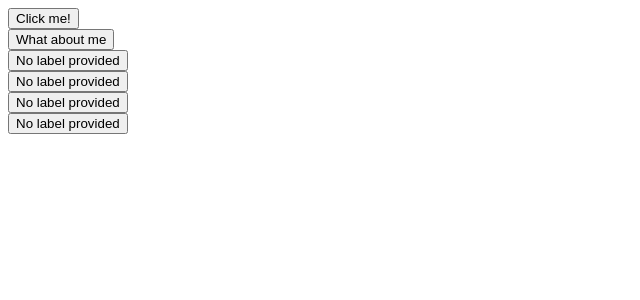
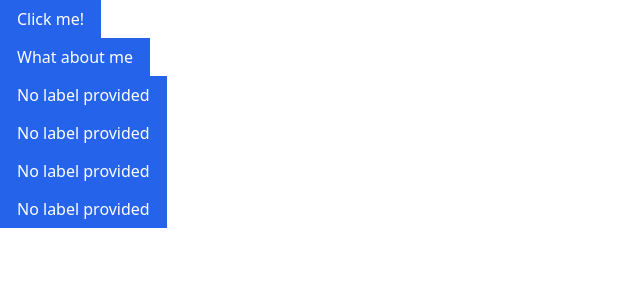
Before and after one commit to stefanstax/mrwr-comps, a React (Create React App) app: page / in a window 1280 px wide. Shown: the top 300 px of the page, without its empty margins (0-640 px from the left). Built offline with nearby package versions, Linux system fonts and the light colour scheme.

Commit message:
Tailwind addition | Button comp & more

```diff
--- a/package.json
+++ b/package.json
@@ -35,5 +35,10 @@
       "last 1 firefox version",
       "last 1 safari version"
     ]
+  },
+  "devDependencies": {
+    "autoprefixer": "^10.4.14",
+    "postcss": "^8.4.23",
+    "tailwindcss": "^3.3.1"
   }
 }
--- /dev/null
+++ b/postcss.config.js
@@ -0,0 +1,6 @@
+module.exports = {
+  plugins: {
+    tailwindcss: {},
+    autoprefixer: {},
+  },
+}
--- a/src/App.js
+++ b/src/App.js
@@ -4,7 +4,7 @@ const App = () => {
   return (
     <>
       <div>
-        <Button label="Click me!"></Button>
+        <Button label="Click me!" danger success></Button>
       </div>
       <div>
         <Button>What about me</Button>
--- a/src/Button.js
+++ b/src/Button.js
@@ -1,4 +1,5 @@
 import React from "react";
+import PropTypes from "prop-types";
 
 const Button = ({
   label,
@@ -11,7 +12,36 @@ const Button = ({
   outline,
   rounded,
 }) => {
-  return <button>{label || children || "No label provided"}</button>;
+  const primaryButton =
+    "px-4 py-1.5 border border-blue-600 bg-blue-600 text-white";
+
+  const secondaryButton = "";
+  const successButton = "";
+  const warningButton = "";
+  const dangerButton = "";
+
+  return (
+    <button className={primaryButton}>
+      {label || children || "No label provided"}
+    </button>
+  );
+};
+
+Button.propTypes = {
+  checkVariationValue: ({ primary, secondary, success, warning, danger }) => {
+    const count =
+      Number(!!primary) +
+      Number(!!secondary) +
+      Number(!!success) +
+      Number(!!warning) +
+      Number(!!danger);
+
+    if (count > 1) {
+      return new Error(
+        "Only one of primary, secondary, success, danger can be true"
+      );
+    }
+  },
 };
 
 export default Button;
--- /dev/null
+++ b/src/index.css
@@ -0,0 +1,3 @@
+@tailwind base;
+@tailwind components;
+@tailwind utilities;
--- a/src/index.js
+++ b/src/index.js
@@ -1,6 +1,7 @@
 import React from "react";
 import ReactDOM from "react-dom/client";
 import App from "./App";
+import "./index.css";
 
 const el = document.getElementById("root");
 const root = ReactDOM.createRoot(el);
--- /dev/null
+++ b/tailwind.config.js
@@ -0,0 +1,8 @@
+/** @type {import('tailwindcss').Config} */
+module.exports = {
+  content: ["./src/**/*.{js,jsx,ts,tsx}"],
+  theme: {
+    extend: {},
+  },
+  plugins: [],
+};
```
Also changed, not shown: 1 other file (tests, documents, lock files or other folders).
